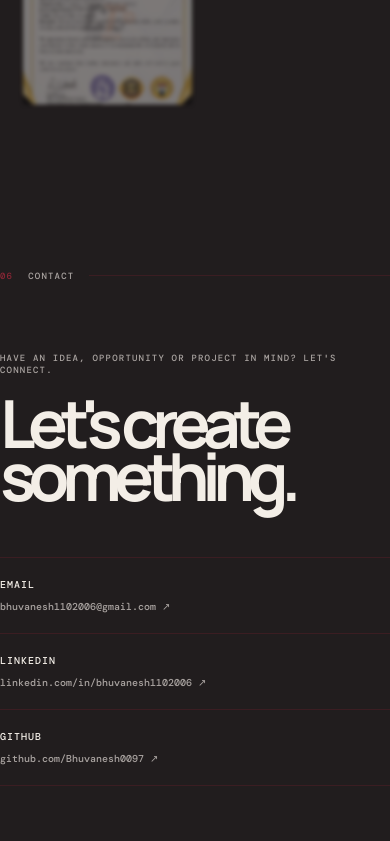
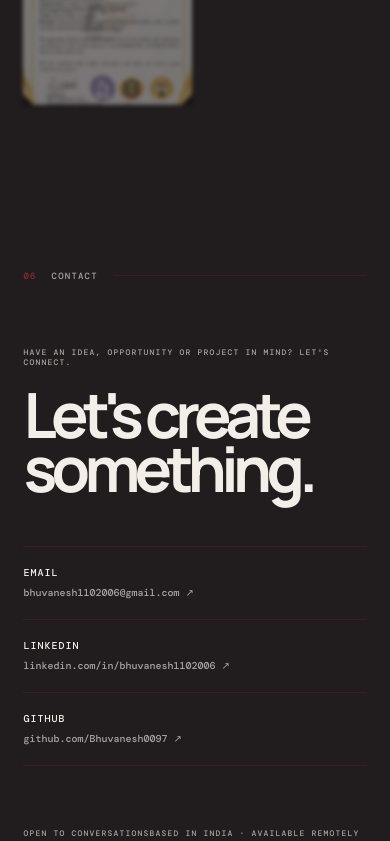
Before and after one commit to aishwaryaanbu843-arch/baby-portfolio, a React (Vite) app: page / in a window 390 px wide. Shown: the part 9498-10339 px from the top of the page. Built offline with nearby package versions, Linux system fonts and the light colour scheme.

Commit message:
Fix mobile contact section

```diff
--- a/src/styles.css
+++ b/src/styles.css
@@ -510,3 +510,68 @@ body,.site-shell{background:var(--charcoal);color:var(--cream)}
     line-height: 0.95;
   }
 }
+/* FINAL MOBILE CONTACT FIX */
+@media (max-width: 600px) {
+  .contact-section {
+    width: 100%;
+    max-width: 100%;
+    overflow: hidden;
+  }
+
+  .contact-inner {
+    width: 100%;
+    max-width: 100%;
+    box-sizing: border-box;
+    padding: 90px 6vw 55px !important;
+    margin: 0;
+  }
+
+  .contact-section h2 {
+    width: 100%;
+    max-width: 100%;
+    margin: 0;
+    font-size: 16vw !important;
+    line-height: 0.88 !important;
+    letter-spacing: -0.09em !important;
+    overflow-wrap: break-word;
+    word-break: normal;
+  }
+
+  .contact-kicker {
+    margin: 65px 0 20px !important;
+    font-size: 8px !important;
+  }
+
+  .contact-links {
+    width: 100%;
+    max-width: 100%;
+    margin-top: 50px !important;
+  }
+
+  .contact-links a {
+    width: 100%;
+    max-width: 100%;
+    box-sizing: border-box;
+    display: block !important;
+    padding: 18px 0 !important;
+    line-height: 1.6 !important;
+    overflow-wrap: anywhere;
+  }
+
+  .contact-links span {
+    display: block;
+    margin-top: 4px;
+    overflow-wrap: anywhere;
+    word-break: break-word;
+  }
+
+  .contact-bottom {
+    width: 100%;
+    max-width: 100%;
+    margin-top: 60px !important;
+    display: block !important;
+    line-height: 1.8 !important;
+    font-size: 8px !important;
+    overflow-wrap: anywhere;
+  }
+}
```
Also changed, not shown: 1 other file (tests, documents, lock files or other folders).
